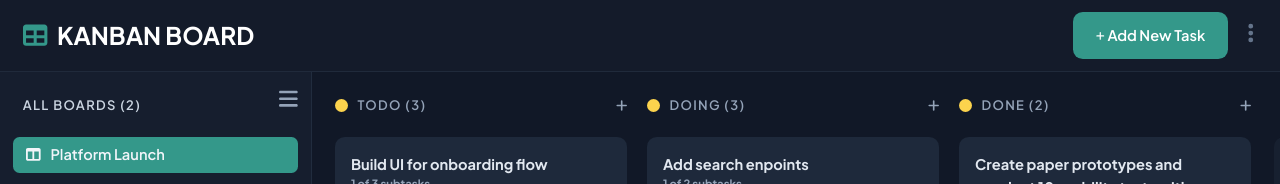
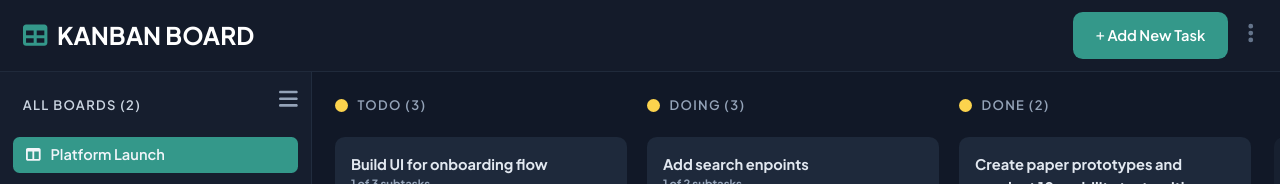
Before and after one commit to julian-br/quick-kanban, a React (Vite) app: page /board/1 in a window 1280 px wide. Shown: the top 184 px of the page. Built offline with nearby package versions, Linux system fonts and the light colour scheme.

Commit message:
removing feature: adding task to column directly

```diff
--- a/src/features/kanban-board/KanbanBoard.tsx
+++ b/src/features/kanban-board/KanbanBoard.tsx
@@ -6,14 +6,12 @@ import { Task, useTasks } from "../../api/task";
 interface KanbanBoardProps {
   board: KanbanBoardData;
   onTaskClick?: (taskData: Task) => void;
-  onAddTaskClick: (columnName: string) => void;
   onCreateColumnClick: () => void;
 }
 
 export default function KanbanBoard({
   board,
   onTaskClick,
-  onAddTaskClick,
   onCreateColumnClick,
 }: KanbanBoardProps) {
   const tasks = useTasks(board.id);
@@ -34,7 +32,6 @@ export default function KanbanBoard({
         <div className="h-full pt-7 flex px-4 select-none">
           {board.columns.map((columnName, columnIndex) => (
             <KanbanBoardColumn
-              onAddTaskClick={onAddTaskClick}
               tasks={filterTasksByColumnIndex(columnIndex)}
               key={columnName}
               onTaskClick={handleTaskClicked}
--- a/src/features/kanban-board/KanbanBoardColumn.tsx
+++ b/src/features/kanban-board/KanbanBoardColumn.tsx
@@ -8,14 +8,12 @@ interface KanbanBoardColumnProps {
   columnName: string;
   tasks: Task[];
   onTaskClick: (taskData: Task) => void;
-  onAddTaskClick: (columnName: string) => void;
 }
 
 export default function KanbanBoardColumn({
   columnName,
   tasks,
   onTaskClick,
-  onAddTaskClick,
 }: KanbanBoardColumnProps) {
   const ammountOfTask = tasks.length;
 
@@ -27,13 +25,6 @@ export default function KanbanBoardColumn({
           <span>
             {columnName} ({ammountOfTask})
           </span>
-          <Button
-            variant="custom"
-            className="ml-auto rounded-lg hover:text-primary-400 hover:scale-125"
-            onClick={() => onAddTaskClick(columnName)}
-          >
-            <FontAwesomeIcon icon={faPlus} className="h-4" />
-          </Button>
         </div>
       </h3>
 
--- a/src/features/managing-tasks/CreateOrEditTaskModal.tsx
+++ b/src/features/managing-tasks/CreateOrEditTaskModal.tsx
@@ -12,19 +12,17 @@ import Modal from "../../components/Modal";
 
 interface CreateTaskModalProps {
   board: KanbanBoard;
-  columnName?: string;
   onClose: () => void;
 }
 
 export default function CreateTaskModal({
   onClose,
   board,
-  columnName,
 }: CreateTaskModalProps) {
   const [taskData, setTaskData] = useState({
     title: "",
     description: "",
-    columnIndex: columnName ? findColumnIndexByColumnName(columnName) : 0,
+    columnIndex: 0,
     subtaskTitles: [""],
   });
 
@@ -128,7 +126,7 @@ export default function CreateTaskModal({
           <Listbox
             label="Status"
             onChange={changeTaskStatus}
-            selected={columnName ?? board.columns[0]}
+            selected={board.columns[0]}
             options={board.columns}
           />
           <Button variant="primary" size="large" className="mt-3" type="submit">
--- a/src/pages/KanbanBoardPage.tsx
+++ b/src/pages/KanbanBoardPage.tsx
@@ -33,7 +33,6 @@ type ActiveModal =
 export default function KanbanBoardPage({ urlParams }: KanbanBoardPageProps) {
   const [activeModal, setActiveModal] = useState<ActiveModal>("None");
   const [selectedTask, setSelectedTask] = useState<Task>();
-  const [columnToAddTaskTo, setColumnToAddTaskTo] = useState<string>();
 
   const { boardId } = urlParams;
 
@@ -46,7 +45,6 @@ export default function KanbanBoardPage({ urlParams }: KanbanBoardPageProps) {
 
   function closeModals() {
     setSelectedTask(undefined);
-    setColumnToAddTaskTo(undefined);
     setActiveModal("None");
   }
 
@@ -81,10 +79,6 @@ export default function KanbanBoardPage({ urlParams }: KanbanBoardPageProps) {
         main={
           activeBoardQuery.isSuccess && (
             <KanbanBoard
-              onAddTaskClick={(columnName) => {
-                setColumnToAddTaskTo(columnName);
-                setActiveModal("CreateOrEditTaskModal");
-              }}
               onCreateColumnClick={() => setActiveModal("EditBoardModal")}
               board={activeBoardQuery.data}
               onTaskClick={handleTaskClicked}
@@ -103,7 +97,6 @@ export default function KanbanBoardPage({ urlParams }: KanbanBoardPageProps) {
             {activeModal === "CreateOrEditTaskModal" && (
               <CreateTaskModal
                 board={activeBoardQuery.data}
-                columnName={columnToAddTaskTo}
                 onClose={closeModals}
               />
             )}
```
